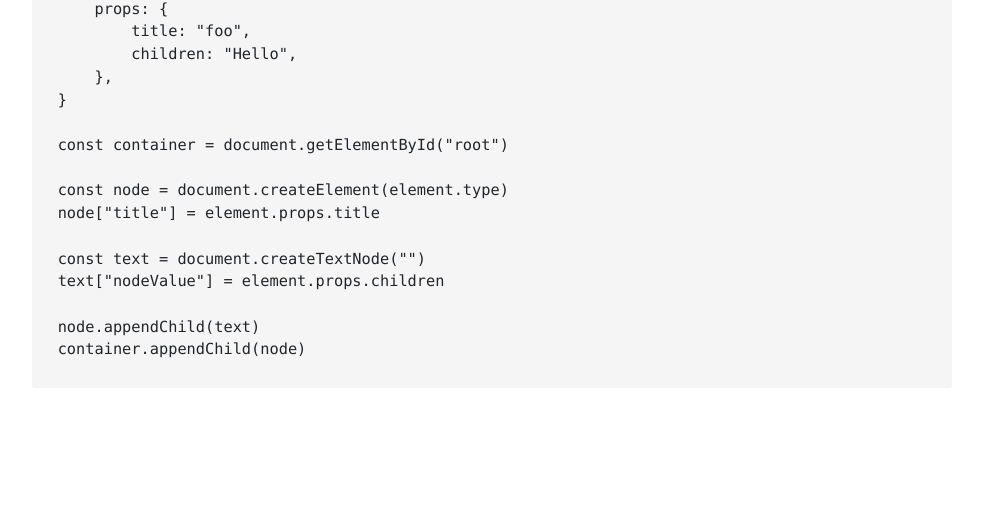
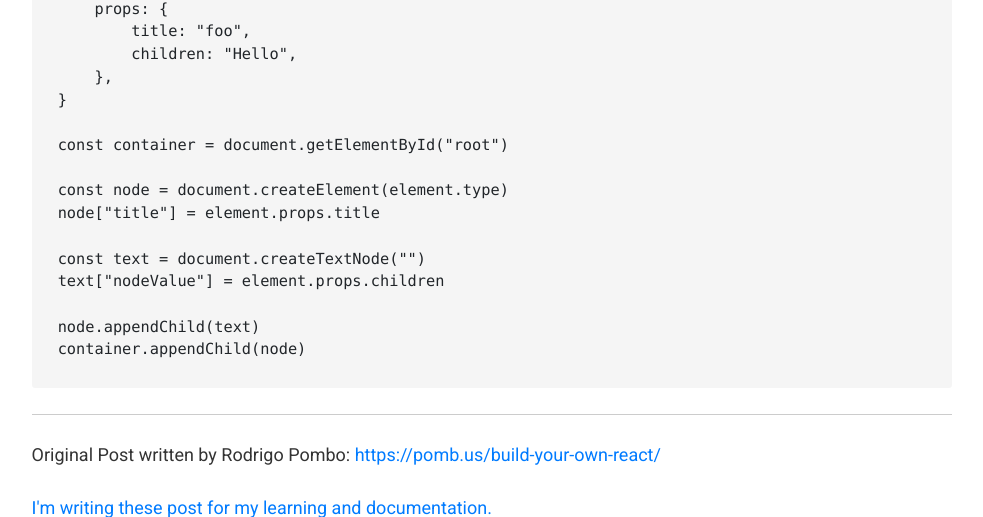
Before and after one commit to alphacrash/alphacrash-gatsby, a Gatsby site: page /build-react-0 in a window 1280 px wide. Shown: the part 3211-3728 px from the top of the page, without its empty margins (148-1131 px from the left). Built offline with nearby package versions, Linux system fonts and the light colour scheme; Gatsby itself is replaced by a stand-in of ours; some packages are replaced by stand-ins of ours; code samples lack their colours.

Commit message:
Updated footnote

````diff
--- a/src/posts/0005-build-react-0.md
+++ b/src/posts/0005-build-react-0.md
@@ -141,3 +141,12 @@ text["nodeValue"] = element.props.children
 node.appendChild(text)
 container.appendChild(node)
 ```
+
+--------------------------------
+
+Original Post written by
+Rodrigo Pombo: https://pomb.us/build-your-own-react/
+
+[I'm writing these post for my learning and documentation.](https://uwaterloo.ca/centre-for-teaching-excellence/teaching-resources/teaching-tips/developing-assignments/cross-discipline-skills/using-writing-learning-tool)
+
+--------------------------------
````
